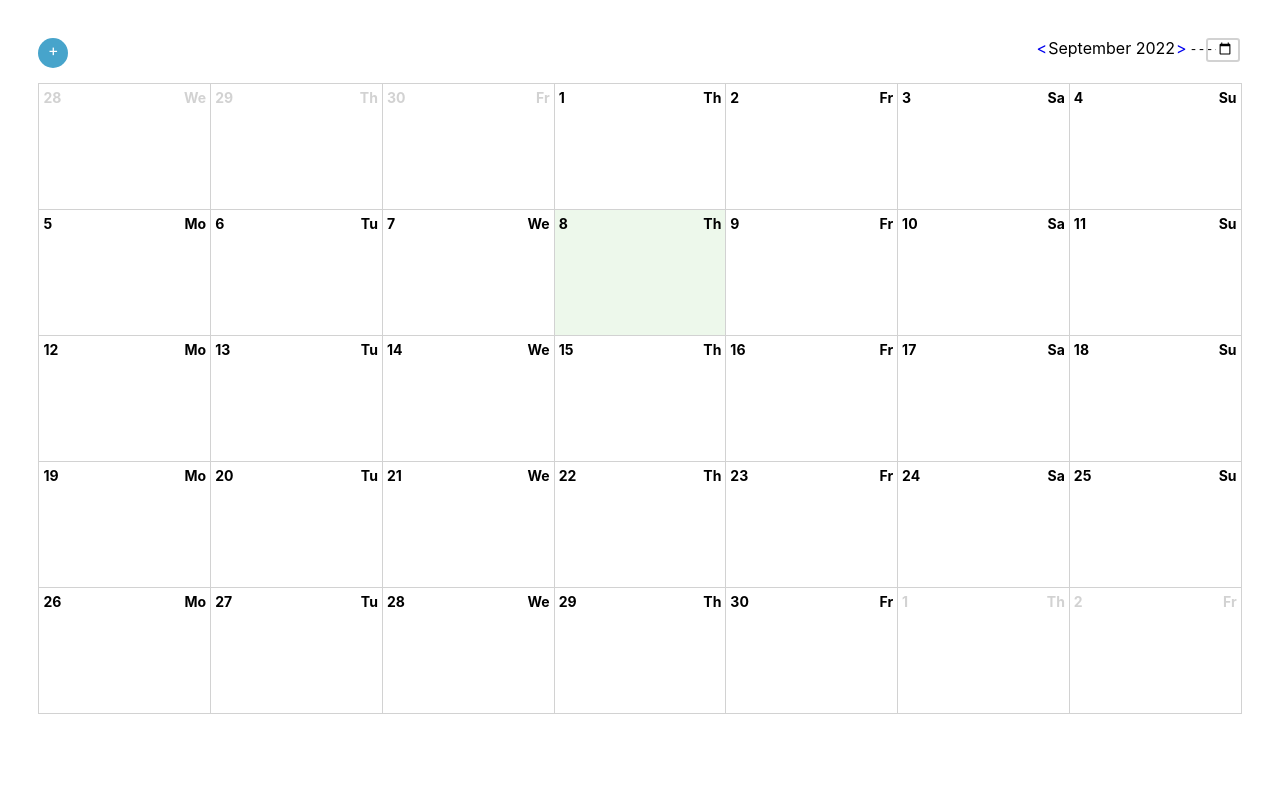
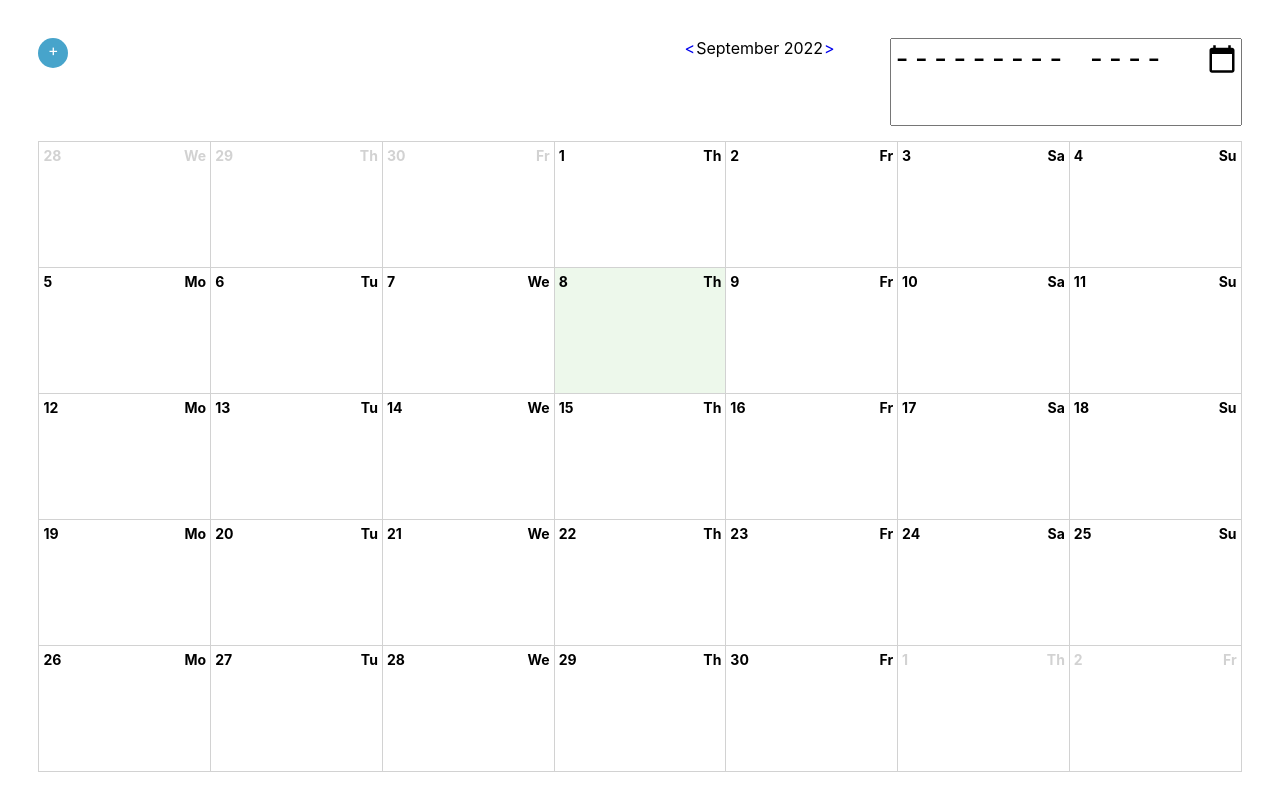
Before and after one commit to AnatolySkuba/Calendar, a React (Create React App) app: page /Calendar in a window 1280 px wide. Built offline with nearby package versions, Linux system fonts and the light colour scheme.

Commit message:
save-my-progress

```diff
--- a/src/component/HeaderFilter/HeaderFilter.jsx
+++ b/src/component/HeaderFilter/HeaderFilter.jsx
@@ -11,45 +11,59 @@ export default function HeaderFilter() {
     const previousMonth = month ? month - 1 : monthIndex;
     const nextMonth = month ? Number(month) + 1 : monthIndex + 2;
 
-    const handleChange = (e) => {
+    let previousYear;
+    if (year) {
+        if (year && previousMonth < 1) {
+            previousYear = year - 1;
+        } else {
+            previousYear = year;
+        }
+    } else {
+        previousYear = date.getFullYear();
+    }
+
+    let nextYear;
+    if (year) {
+        if (year && nextMonth > 12) {
+            nextYear = Number(year) + 1;
+        } else {
+            nextYear = year;
+        }
+    } else {
+        nextYear = date.getFullYear();
+    }
+
+    function handleChange(e) {
         e.preventDefault();
         navigate(
             `month/${e.target.value.slice(0, 4)}/${Number(
                 e.target.value.slice(5, 7)
             ).toString()}`
         );
-    };
+    }
 
     return (
         <>
             <Container>
                 <Link
-                    to={`/Calendar/month/${
-                        year
-                            ? year && previousMonth < 1
-                                ? year - 1
-                                : year
-                            : date.getFullYear()
-                    }/${previousMonth < 1 ? 12 : previousMonth}`}
+                    to={`/Calendar/month/${previousYear}/${
+                        previousMonth < 1 ? 12 : previousMonth
+                    }`}
                 >
                     &lt;
                 </Link>
                 {month ? MONTHS[month - 1] : MONTHS[monthIndex]}&nbsp;
                 {year ? year : date.getFullYear()}
                 <Link
-                    to={`/Calendar/month/${
-                        year
-                            ? year && nextMonth > 12
-                                ? Number(year) + 1
-                                : year
-                            : date.getFullYear()
-                    }/${nextMonth > 12 ? 1 : nextMonth}`}
+                    to={`/Calendar/month/${nextYear}/${
+                        nextMonth > 12 ? 1 : nextMonth
+                    }`}
                 >
                     &gt;
                 </Link>
             </Container>
             <InputMonth type="month" onChange={handleChange} />
-            <Border />
+            {/* <Border /> */}
         </>
     );
 }
--- a/src/component/HeaderFilter/HeaderFilter.styled.js
+++ b/src/component/HeaderFilter/HeaderFilter.styled.js
@@ -20,13 +20,17 @@ export const Border = styled.div`
 `;
 
 export const InputMonth = styled.input`
-    top: 2px;
-    right: 8px;
-    position: absolute;
-    margin-left: 10px;
-    width: 45px;
-    border: none;
-    :focus-visible {
-        outline: none;
+    display: inline-block;
+    align-items: center;
+    color: currentColor;
+    text-decoration: none;
+    font-size: 32px;
+    ::after {
+        display: inline-block;
+        content: "";
+        width: 59px;
+        height: 35px;
+        background-size: contain;
+        background-color: url("style/icons/calendar.png");
     }
 `;
```
Also changed, not shown: src/style/icons/calendar.png (added).
